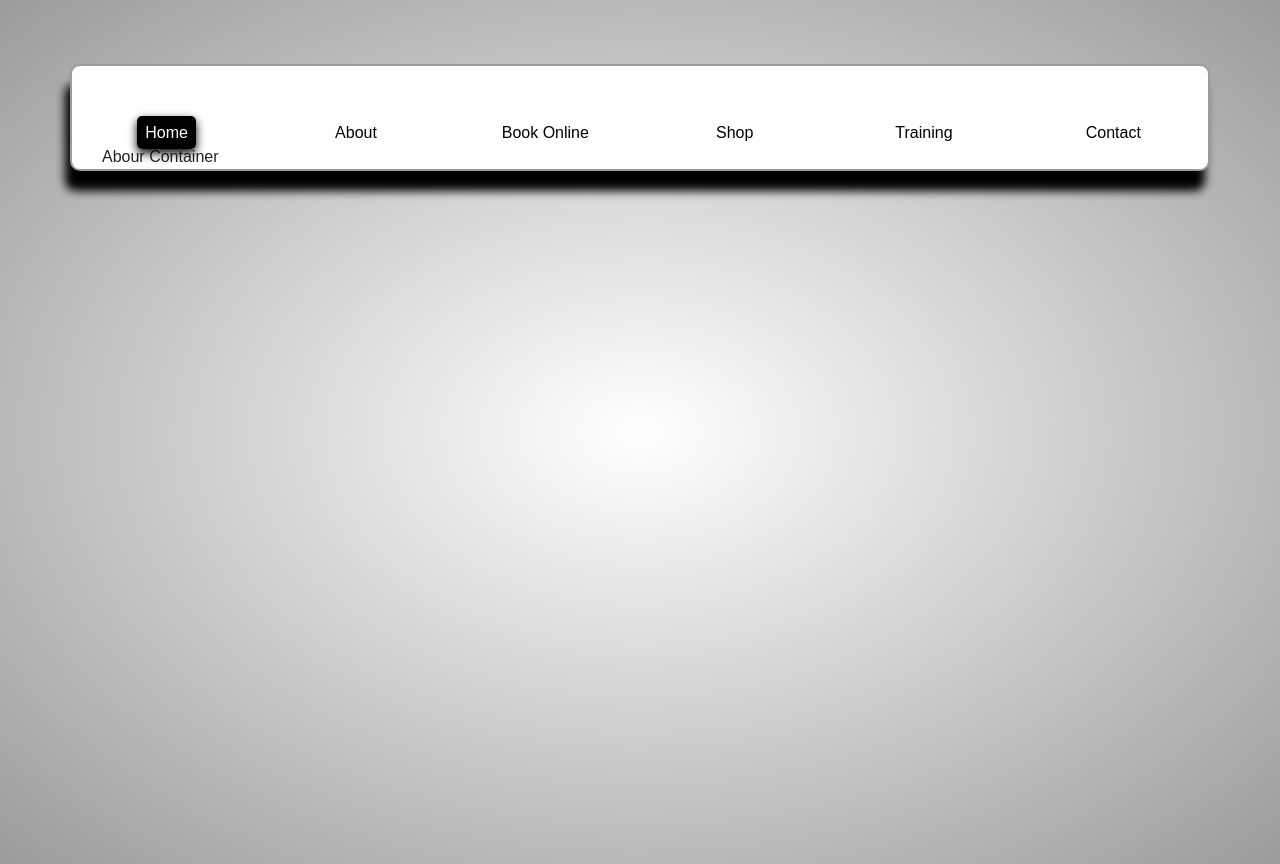
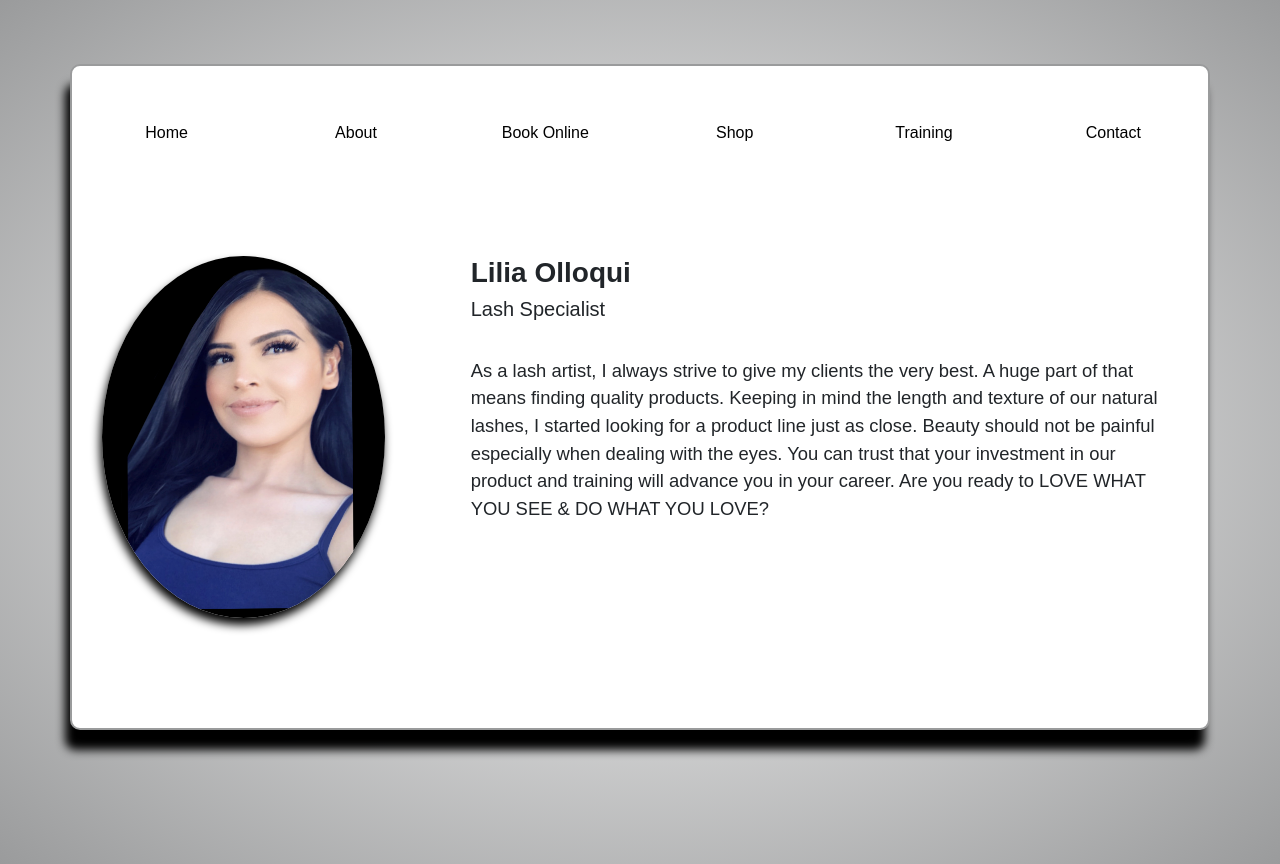
Before and after one commit to jgarcia4444/olloquis-studio, a React (Create React App) app: page /about in a window 1280 px wide. Built offline with nearby package versions, Linux system fonts and the light colour scheme.

Commit message:
General about page llayout done.

```diff
--- /dev/null
+++ b/src/components/about/AboutContainer.css
@@ -0,0 +1,28 @@
+
+#headshot {
+    border-radius: 50%;
+    box-shadow: -2px 7px 10px 0 #000;
+}
+
+.About {
+    margin-top: 10%;
+    margin-bottom: 10%;
+}
+
+#about-name {
+    font-weight: 800;
+}
+
+#about-title {
+    font-weight: 100;
+    margin-bottom: 5%;
+}
+
+#about-title-row {
+    margin-top: 0%;
+}
+
+#about-info {
+    font-size: 1.15rem;
+    font-weight: 300;
+}
--- a/src/components/about/AboutContainer.js
+++ b/src/components/about/AboutContainer.js
@@ -1,4 +1,6 @@
 import React, { Component } from 'react';
+import Lily from '../../imgs/Lily_Olloqui.png';
+import './AboutContainer.css';
 
 class AboutContainer extends Component {
 
@@ -6,7 +8,26 @@ class AboutContainer extends Component {
 
         return (
             <div className="container About">
-                Abour Container
+                <div className="row about-card-container">
+                    <div className="col-4">
+                        <img id="headshot" src={Lily} alt="Lily Olloqui" />
+                    </div>
+                    <div className="col-8">
+                        <div className="container about-info-container">
+                            <div className="row" >
+                                <h3 id="about-name">Lilia Olloqui</h3>
+                            </div>
+                            <div id="about-title-row" className="row">
+                                <h5 id="about-title">Lash Specialist</h5>
+                            </div>
+                            <div className="row">
+                                <p id="about-info">
+                                As a lash artist, I always strive to give my clients the very best. A huge part of that means finding quality products. Keeping in mind the length and texture of our natural lashes, I started looking for a product line just as close. Beauty should not be painful especially when dealing with the eyes. You can trust that your investment in our product and training will advance you in your career. Are you ready to LOVE WHAT YOU SEE & DO WHAT YOU LOVE?
+                                </p>
+                            </div>
+                        </div>
+                    </div>
+                </div>
             </div>
         )
     }
--- a/src/components/nav/NavContainer.js
+++ b/src/components/nav/NavContainer.js
@@ -5,7 +5,7 @@ import { Link } from 'react-router-dom'
 class NavContainer extends Component {
 
     state = {
-        activeLinkName: "home"
+        activeLinkName: ""
     }
 
     handleNavClick = (name) => {
```
Also changed, not shown: src/imgs/Lily_Olloqui.png (added).
